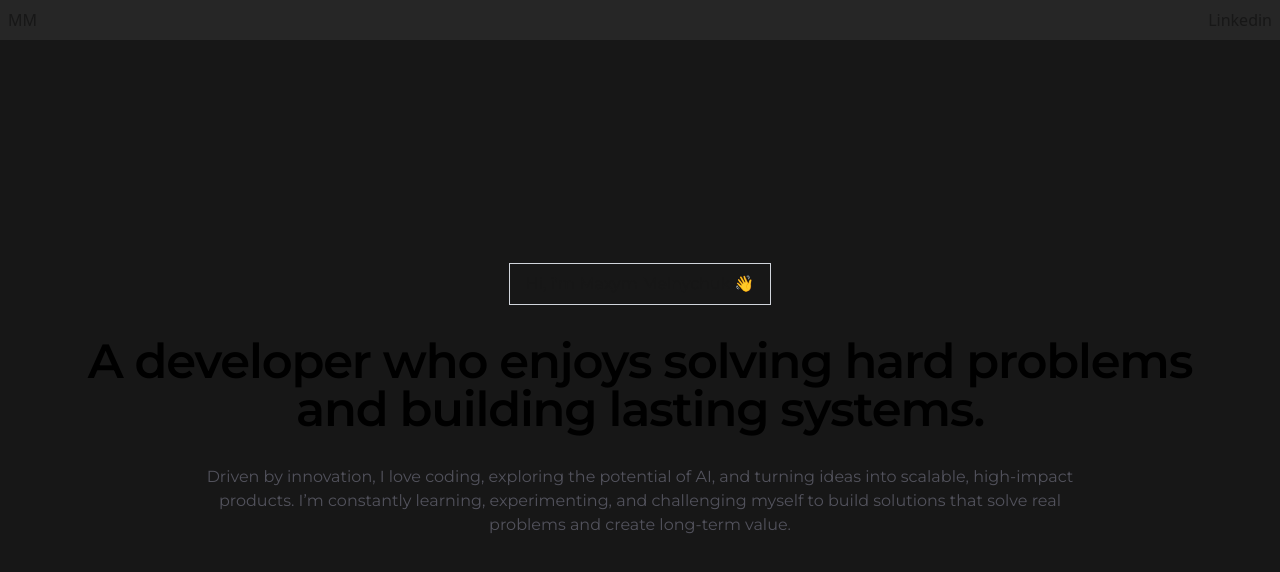
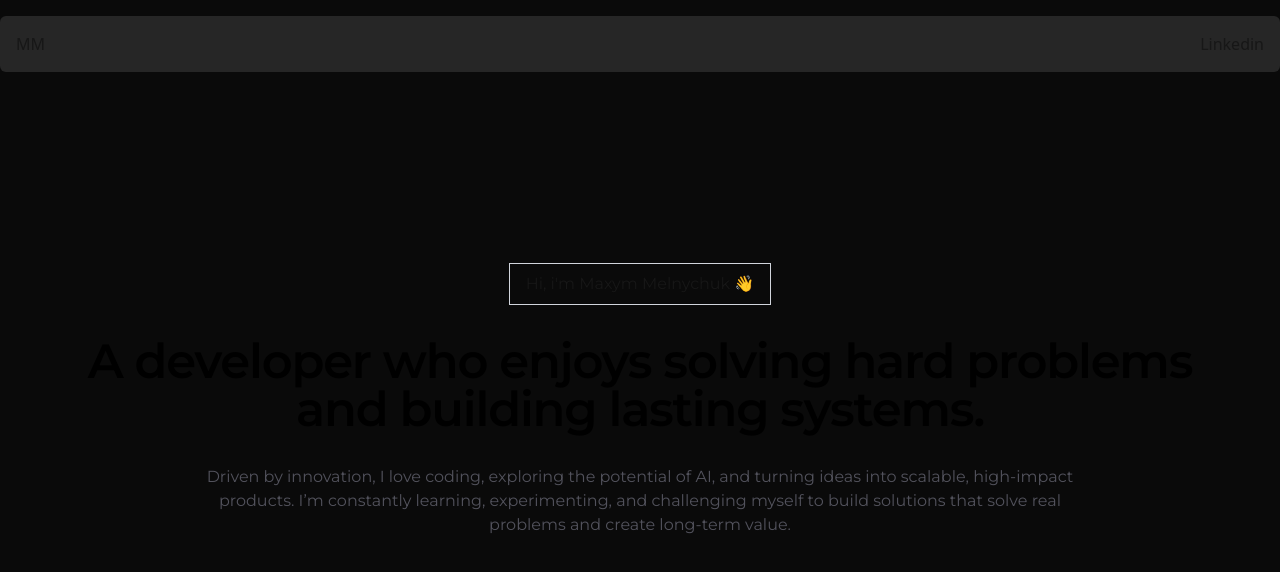
Before and after one commit to MaxymMelnychuk/portfolio, a Next.js app: page / in a window 1280 px wide. Shown: the top 572 px of the page. Built offline with nearby package versions, Linux system fonts and the light colour scheme.

Commit message:
chore: add Prettier for code formatting

```diff
--- a/app/globals.css
+++ b/app/globals.css
@@ -8,7 +8,7 @@
 @theme inline {
   --color-background: var(--background);
   --color-foreground: var(--foreground);
-  --font-montserrat: var(--font-montserrat)
+  --font-montserrat: var(--font-montserrat);
 }
 
 @media (prefers-color-scheme: dark) {
--- a/app/layout.tsx
+++ b/app/layout.tsx
@@ -7,7 +7,6 @@ const montserrat = Montserrat({
   weight: ["400", "600", "700"],
   variable: "--font-montserrat",
 });
-
 
 export const metadata: Metadata = {
   title: "Create Next App",
@@ -24,11 +23,10 @@ export default function RootLayout({
       <body
         className={`${montserrat.variable} antialiased max-w-7xl mx-auto relative`}
       >
-
-          <header className="bg-neutral-800 fixed p-2 w-full max-w-7xl   flex items-center justify-between">
-            <p>MM</p>
-            <p>Linkedin</p>
-            </header>
+        <header className="bg-neutral-800 fixed p-4 rounded-md mt-4 w-full max-w-7xl flex items-center justify-between">
+          <p>MM</p>
+          <p>Linkedin</p>
+        </header>
 
         {children}
       </body>
--- a/app/page.tsx
+++ b/app/page.tsx
@@ -1,18 +1,23 @@
 export default function Home() {
   return (
-    <div className="flex min-h-screen items-center justify-center  font-montserrat bg-neutral-900">
-      <main className="flex w-full max-w-6xl flex-col items-center justify-center bg-neutral-900">
+    <div className="flex min-h-screen items-center justify-center  font-montserrat bg-neutral-950">
+      <main className="flex w-full max-w-6xl flex-col items-center justify-center bg-neutral-950">
         <div className="flex flex-col items-center gap-8 text-center  sm:text-left">
-          <div className=" border border-gray-300 px-4 py-2"><p>Hi, i&apos;m Maxym Melnychuk 👋</p></div>
+          <div className=" border border-gray-300 px-4 py-2">
+            <p>Hi, i&apos;m Maxym Melnychuk 👋</p>
+          </div>
           <h1 className=" text-5xl text-center font-semibold  tracking-tight text-black dark:text-zinc-50">
-            A developer who enjoys solving hard problems and building lasting systems.
+            A developer who enjoys solving hard problems and building lasting
+            systems.
           </h1>
           <p className="max-w-4xl text-md text-center  text-zinc-600 dark:text-zinc-400">
-          Driven by innovation, I love coding, exploring the potential of AI, and turning ideas into scalable, high-impact products. I’m constantly learning, experimenting, and challenging myself to build solutions that solve real problems and create long-term value.
+            Driven by innovation, I love coding, exploring the potential of AI,
+            and turning ideas into scalable, high-impact products. I’m
+            constantly learning, experimenting, and challenging myself to build
+            solutions that solve real problems and create long-term value.
           </p>
         </div>
-        <div className="flex flex-col gap-4 text-base font-medium sm:flex-row">
-        </div>
+        <div className="flex flex-col gap-4 text-base font-medium sm:flex-row"></div>
       </main>
     </div>
   );
--- a/package.json
+++ b/package.json
@@ -6,7 +6,8 @@
     "dev": "next dev",
     "build": "next build",
     "start": "next start",
-    "lint": "eslint"
+    "lint": "eslint",
+    "format": "prettier --write ."
   },
   "dependencies": {
     "next": "16.1.6",
@@ -20,6 +21,7 @@
     "@types/react-dom": "^19",
     "eslint": "^9",
     "eslint-config-next": "16.1.6",
+    "prettier": "^3.8.1",
     "tailwindcss": "^4",
     "typescript": "^5"
   }
```
Also changed, not shown: 1 other file (tests, documents, lock files or other folders).
